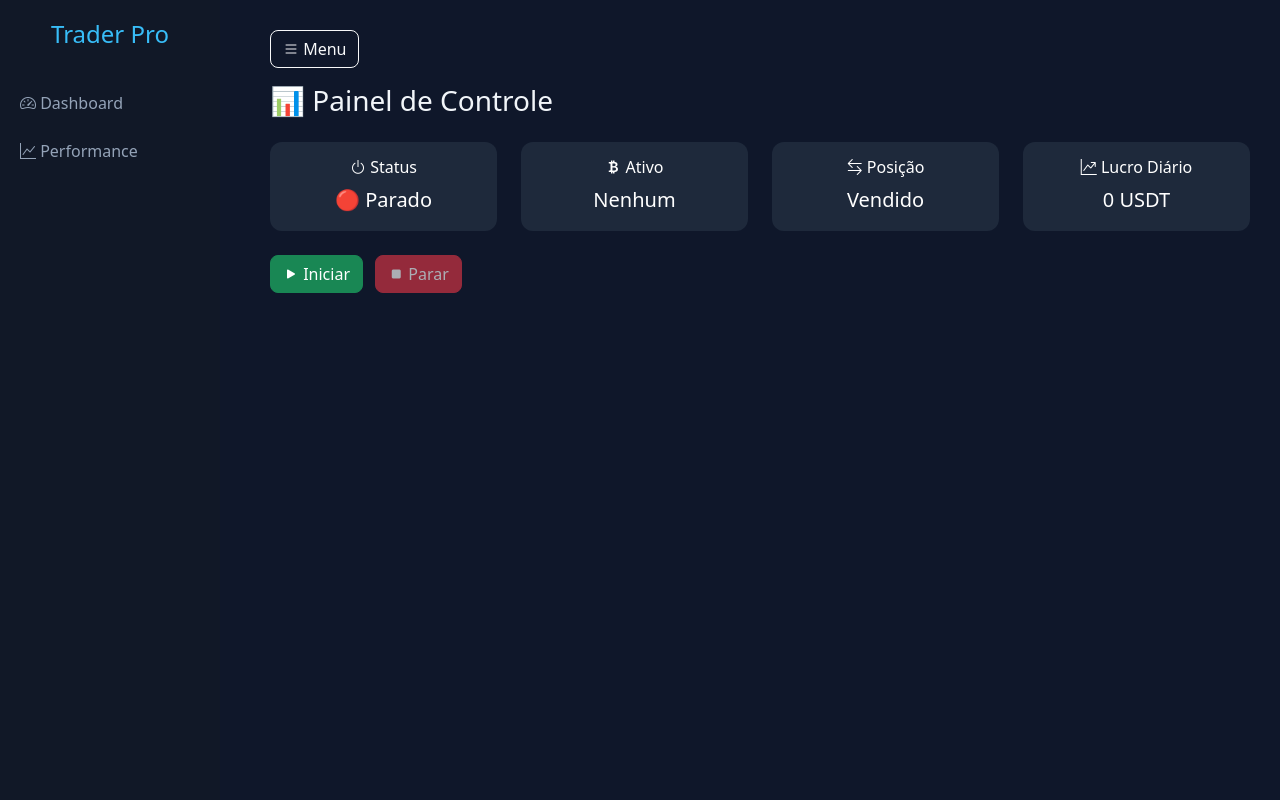
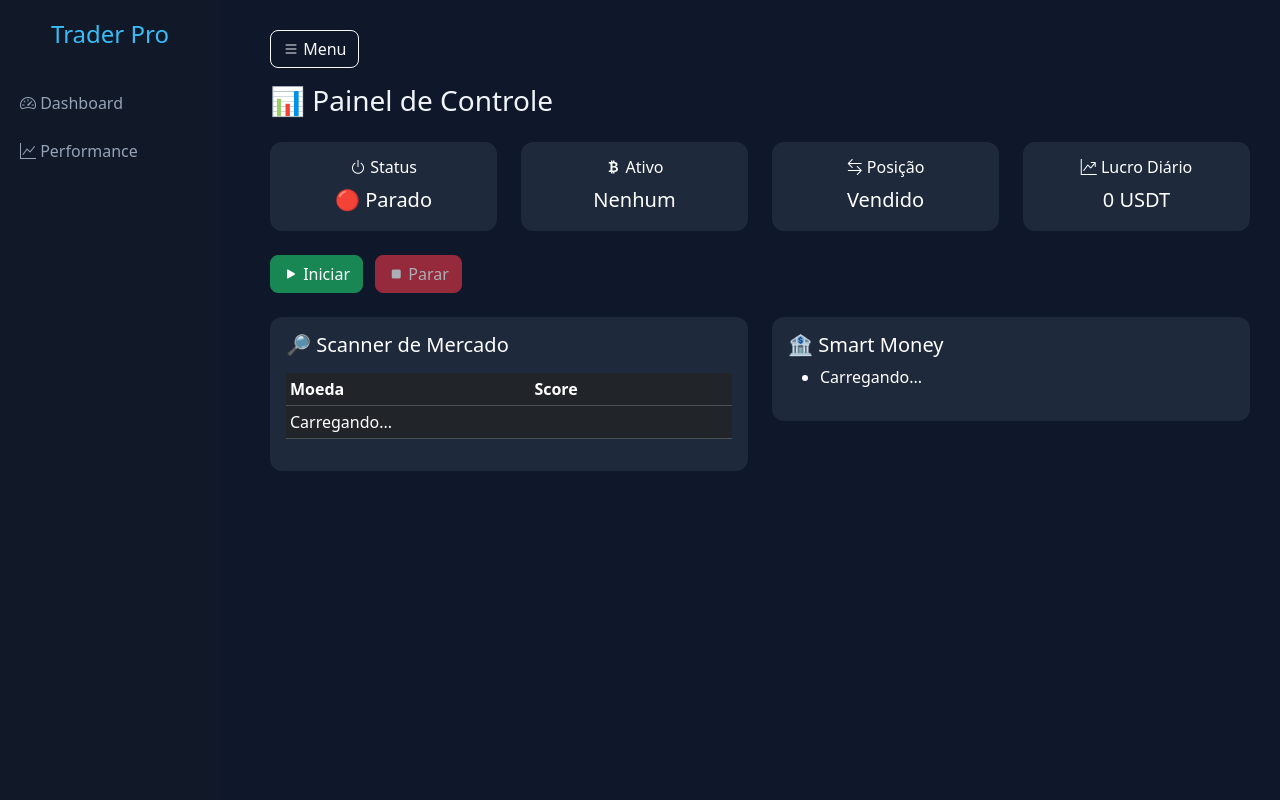
Before and after one commit to Cjmota/robo-trader-binance, a Flask app: page / in a window 1280 px wide. Run offline with Flask 3, Linux system fonts and the light colour scheme.

Commit message:
fix railway python path

```diff
--- a/src/dashboard.py
+++ b/src/dashboard.py
@@ -1,4 +1,5 @@
 from flask import Flask, render_template, request, jsonify
+from src.main import SCANNER_RANKING, SCANNER_SMART_MONEY
 from datetime import datetime
 import numpy as np
 import threading
--- a/src/main.py
+++ b/src/main.py
@@ -48,6 +48,10 @@ bot_thread = None
 TRADE_HISTORY = []
 
 MARKET_MEMORY = {}
+
+SCANNER_RANKING = []   # 🔥 ranking do scanner para dashboard
+SCANNER_SMART_MONEY = []
+
 LOSS_COOLDOWN = config["RISK"]["LOSS_COOLDOWN"]
 
 ADAPTIVE_WEIGHTS = {
@@ -459,7 +463,7 @@ def scan_market_top_symbols(client, limit=10):
                 closes = [float(c[4]) for c in candles]
                 volumes = [float(c[5]) for c in candles]
 
-                if volumes[-1] < volumes[-2]:
+                if len(volumes) > 2 and volumes[-1] < volumes[-2]:
                     continue
 
                 avg_volume = sum(volumes[-20:]) / max(len(volumes[-20:]),1)
@@ -537,6 +541,19 @@ def scan_market_top_symbols(client, limit=10):
                 )
 
                 # -----------------------------
+                # SMART MONEY ACCUMULATION DETECTOR
+
+                price_range = (max(closes[-15:]) - min(closes[-15:])) / max(min(closes[-15:]), 0.00000001)
+
+                volume_trend = volumes[-1] > volumes[-5]
+
+                smart_money_signal = (
+                    price_range < 0.025 and
+                    volume_trend and
+                    closes[-1] > closes[-3]
+                )
+
+                # -----------------------------
                 # DETECTOR DE PRÉ-PUMP
 
                 recent_range = (max(closes[-10:]) - min(closes[-10:])) / min(closes[-10:])
@@ -602,11 +619,17 @@ def scan_market_top_symbols(client, limit=10):
                     (abs(trend_strength) * 100) *
                     abs(price_change) *
                     (abs(momentum) * 50) *
+                    (3 if smart_money_signal else 1) *
                     (ADAPTIVE_WEIGHTS["pre_pump"] if pre_pump_signal else 1) *
                     (ADAPTIVE_WEIGHTS["squeeze"] if squeeze_signal else 1) *
                     (ADAPTIVE_WEIGHTS["orderflow"] if orderflow_signal else 1) *
                     (ADAPTIVE_WEIGHTS["sweep"] if liquidity_sweep_signal else 1)
                 )
+
+                if smart_money_signal:
+                    print("🏦 Acumulação institucional detectada:", symbol)
+
+                SCANNER_SMART_MONEY.append(symbol)
 
                 # ajuste baseado no modo de mercado
                 if market_mode == "HIGH_VOLATILITY":
@@ -640,6 +663,9 @@ def scan_market_top_symbols(client, limit=10):
                 continue
 
         candidates.sort(key=lambda x: x[1], reverse=True)
+
+        global SCANNER_RANKING
+        SCANNER_RANKING = candidates[:10]
 
         best = [s[0] for s in candidates[:limit]]
 
--- a/src/templates/dashboard.html
+++ b/src/templates/dashboard.html
@@ -167,6 +167,46 @@ button:disabled {
             <i class="bi bi-stop-fill"></i> Parar
         </button>
     </div>
+
+    <div class="row mt-4">
+
+    <div class="col-md-6">
+    <div class="card p-3">
+
+    <h5>🔎 Scanner de Mercado</h5>
+
+    <table class="table table-dark table-sm mt-2">
+    <thead>
+    <tr>
+    <th>Moeda</th>
+    <th>Score</th>
+    </tr>
+    </thead>
+
+    <tbody id="scannerTable">
+    <tr><td colspan="2">Carregando...</td></tr>
+    </tbody>
+
+    </table>
+
+    </div>
+    </div>
+
+
+    <div class="col-md-6">
+    <div class="card p-3">
+
+    <h5>🏦 Smart Money</h5>
+
+    <ul id="smartMoneyList">
+    <li>Carregando...</li>
+    </ul>
+
+    </div>
+    </div>
+
+    </div>
+
 </div>
 
 <!-- PERFORMANCE PAGE -->
@@ -568,5 +608,49 @@ setInterval(checkStatus, 3000);
 window.onload = checkStatus;
 </script>
 
+<script>
+
+async function updateScanner(){
+
+    try{
+
+        let res = await fetch("/api/scanner")
+        let data = await res.json()
+
+        let table = document.getElementById("scannerTable")
+        let smart = document.getElementById("smartMoneyList")
+
+        table.innerHTML = ""
+        smart.innerHTML = ""
+
+        data.ranking.forEach(r => {
+
+            table.innerHTML += `
+            <tr>
+                <td>${r.symbol}</td>
+                <td>${r.score}</td>
+            </tr>
+            `
+        })
+
+        data.smart_money.forEach(s => {
+
+            smart.innerHTML += `
+            <li>${s}</li>
+            `
+        })
+
+    } catch(e){
+        console.log("Erro scanner", e)
+    }
+
+}
+
+setInterval(updateScanner, 3000)
+
+updateScanner()
+
+</script>
+
 </body>
 </html>
```
